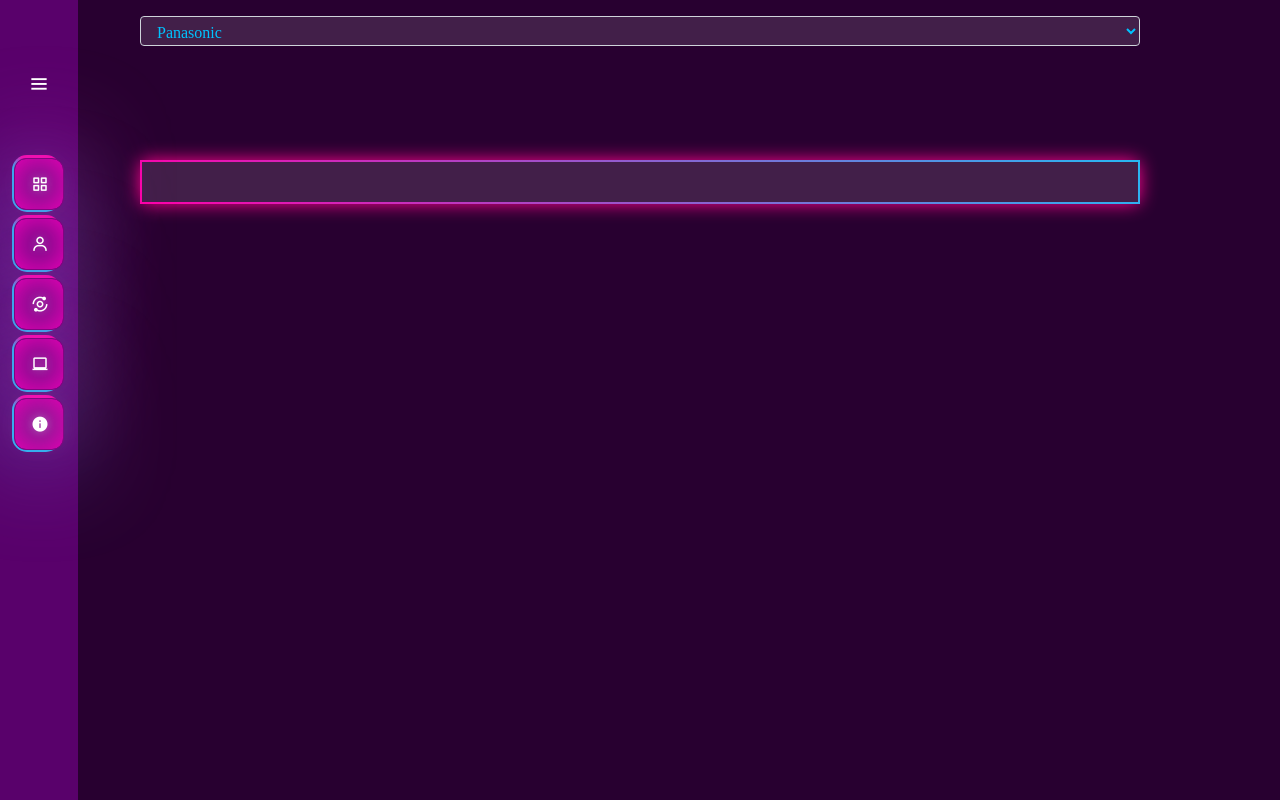
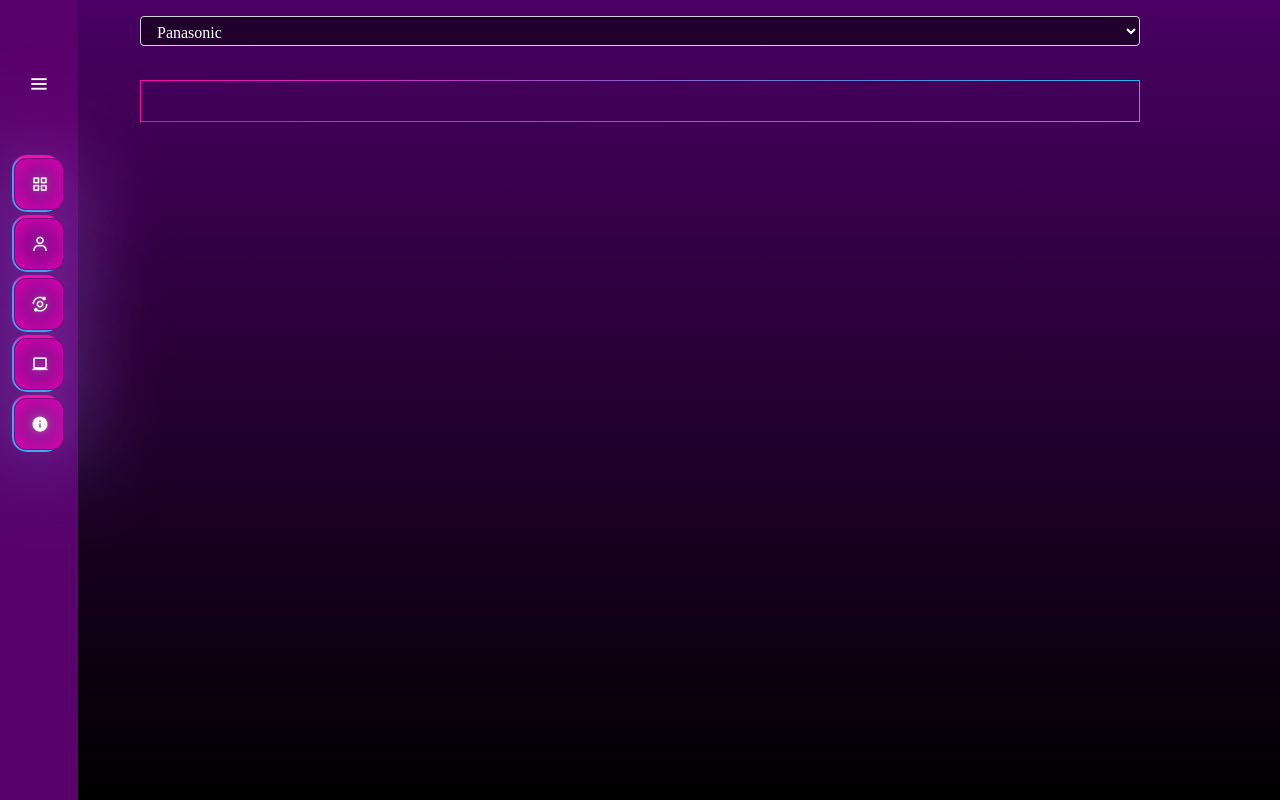
Before and after one commit to HeltonFaded/EnergEZ, a Django app: page /clientes/gerenciarDispositivo/ in a window 1280 px wide. Run offline with Django 4.2, Linux system fonts and the light colour scheme; data comes from the database, SQL or seed files in the repository; some libraries are stand-ins or nearby versions.

Commit message:
Update base.css

```diff
--- a/templates/static/general/css/base.css
+++ b/templates/static/general/css/base.css
@@ -325,7 +325,7 @@
     left: 0;
     width: 100%;
     height: 100%;
-  background-color: #280030;
+    background: linear-gradient(to bottom, #4a0063, #000000);
     z-index: -1;
 }
 
@@ -372,8 +372,8 @@ margin: 0 auto;
   display: flex;
   align-items: center;
   justify-content: center;
-background-color: rgba(255, 255, 255, 0.123);
-color: #00c3ff;
+  background-color: rgba(0, 0, 0, 0.521);
+  color: #ffffff;
 }
 .form{
   width: 1000px;
@@ -387,17 +387,14 @@ justify-content: center;
 }
 
 .conteudo {
-border: 2px solid;
+  border: 1px solid;
   border-image: linear-gradient(45deg, #ff00aa, #27b7f2);
-color: #27b7f2;
+  color: #ffffff;
   border-image-slice: 1;
   border-radius: 8px;
   padding: 20px;
   margin: 10px auto;
   width: 1000px;
-margin-top: 90px;
-background-color: rgba(255, 255, 255, 0.123);
-box-shadow: 0 0px 18px rgb(255, 3, 142);
 
 	text-align: center;
 	font-size: 1.5em;
```
Also changed, not shown: other parts of templates/static/general/css/base.css (+32 -8 lines). Lines whose indentation alone changed are shown as unchanged.
